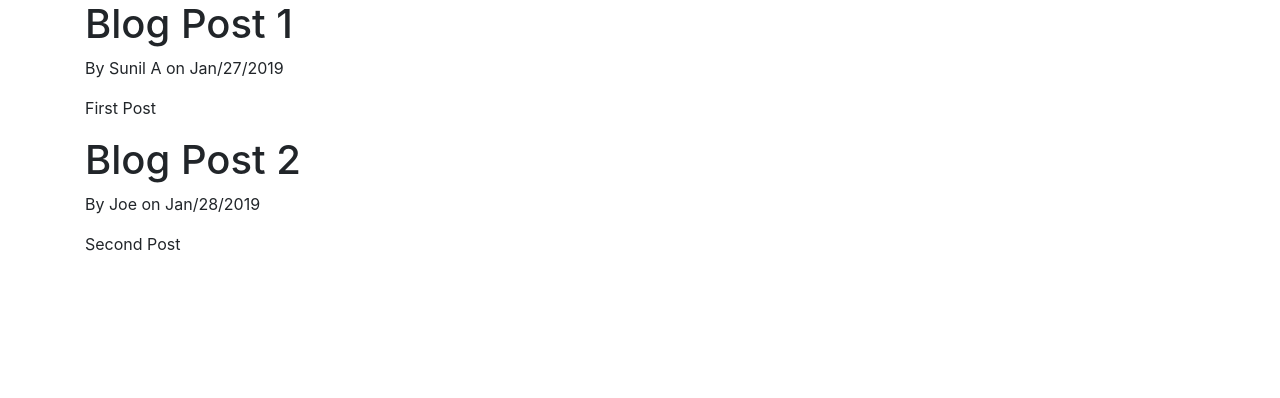
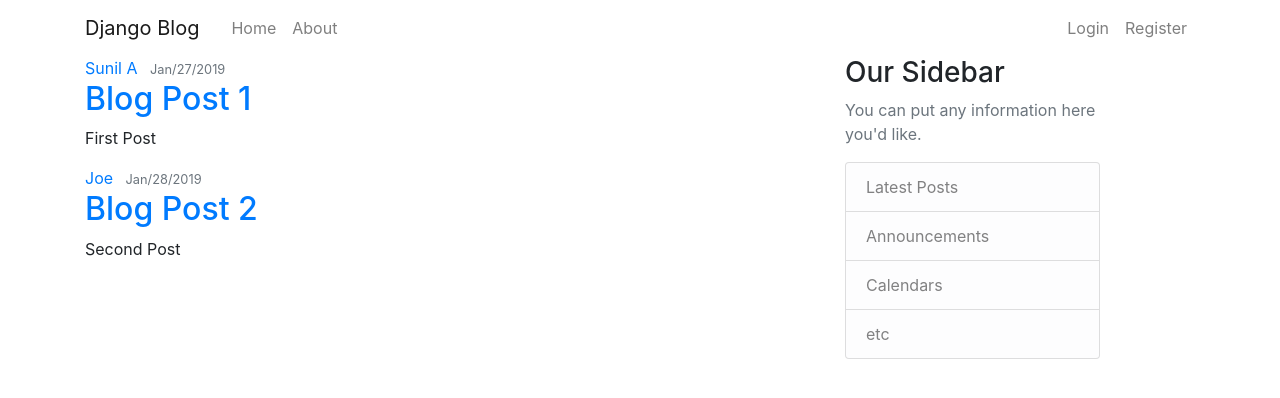
Before and after one commit to samperay/django-blog, a Django app: page / in a window 1280 px wide. Shown: the top 398 px of the page. Run offline with Django 3.2, Linux system fonts and the light colour scheme; some libraries are stand-ins or nearby versions.

Commit message:
added static webpages for home and about

```diff
--- a/django_project/blog/templates/blog/base.html
+++ b/django_project/blog/templates/blog/base.html
@@ -1,13 +1,10 @@
+{% load static %}
 <!DOCTYPE html>
-<html lang="en" dir="ltr">
+<html>
   <head>
-    <meta charset="utf-8">
-    <!-- Required meta tags -->
-    <meta charset="utf-8">
-    <meta name="viewport" content="width=device-width, initial-scale=1, shrink-to-fit=no">
-
     <!-- Bootstrap CSS -->
     <link rel="stylesheet" href="https://maxcdn.bootstrapcdn.com/bootstrap/4.0.0/css/bootstrap.min.css" integrity="sha384-Gn5384xqQ1aoWXA+058RXPxPg6fy4IWvTNh0E263XmFcJlSAwiGgFAW/dAiS6JXm" crossorigin="anonymous">
+    <link rel="stylesheet" href="{% static 'blog/main.css' %}>
 
     {% if title %}
         <title>Django Blog-{{ title }}</title>
@@ -15,13 +12,54 @@
         <title>Django Blog</title>
     {% endif %}
   </head>
+
   <body>
-    <div class="container">
-      {% block content %}{% endblock %}
-    </div>
+    <header class="site-header">
+      <nav class="navbar navbar-expand-md navbar-light">
+        <div class="container">
+          <a class="navbar-brand mr-4" href="/">Django Blog</a>
+          <button class="navbar-toggler" type="button" data-toggle="collapse" data-target="#navbarToggle" aria-controls="navbarToggle" aria-expanded="false" aria-label="Toggle navigation">
+          <span class="navbar-toggler-icon"></span>
+          </button>
+          <div class="collapse navbar-collapse" id="navbarToggle">
+            <div class="navbar-nav mr-auto">
+              <a class="nav-item nav-link" href="{% url 'blog-home' %}">Home</a>
+              <a class="nav-item nav-link" href="{% url 'blog-about' %}">About</a>
+            </div>
+            <!-- Navbar Right Side -->
+            <div class="navbar-nav">
+              <a class="nav-item nav-link" href="#">Login</a>
+              <a class="nav-item nav-link" href="#">Register</a>
+            </div>
+          </div>
+        </div>
+      </nav>
+    </header>
+
+    <main role="main" class="container">
+      <div class="row">
+        <div class="col-md-8">
+          {% block content %} {% endblock %}
+        </div>
+        <div class="col-md-3">
+          <div class="content-section">
+            <h3>Our Sidebar</h3>
+            <p class='text-muted'>You can put any information here you'd like.
+              <ul class="list-group">
+                <li class="list-group-item list-group-item-light">Latest Posts</li>
+                <li class="list-group-item list-group-item-light">Announcements</li>
+                <li class="list-group-item list-group-item-light">Calendars</li>
+                <li class="list-group-item list-group-item-light">etc</li>
+              </ul>
+            </p>
+          </div>
+        </div>
+      </div>
+    </main>
 
     <script src="https://code.jquery.com/jquery-3.2.1.slim.min.js" integrity="sha384-KJ3o2DKtIkvYIK3UENzmM7KCkRr/rE9/Qpg6aAZGJwFDMVNA/GpGFF93hXpG5KkN" crossorigin="anonymous"></script>
     <script src="https://cdnjs.cloudflare.com/ajax/libs/popper.js/1.12.9/umd/popper.min.js" integrity="sha384-ApNbgh9B+Y1QKtv3Rn7W3mgPxhU9K/ScQsAP7hUibX39j7fakFPskvXusvfa0b4Q" crossorigin="anonymous"></script>
     <script src="https://maxcdn.bootstrapcdn.com/bootstrap/4.0.0/js/bootstrap.min.js" integrity="sha384-JZR6Spejh4U02d8jOt6vLEHfe/JQGiRRSQQxSfFWpi1MquVdAyjUar5+76PVCmYl" crossorigin="anonymous"></script>
+
   </body>
 </html>
--- a/django_project/blog/templates/blog/home.html
+++ b/django_project/blog/templates/blog/home.html
@@ -1,8 +1,15 @@
 {% extends "blog/base.html" %}
 {% block content %}
   {% for post in posts %}
-    <h1> {{ post.title }} </h1>
-    <p> By {{ post.author }} on {{ post.date_posted }} </p>
-    <p> {{ post.content }} </p>
+    <article class="media content-section">
+      <div class="media-body">
+        <div class="article-metadata">
+          <a class="mr-2" href="#">{{ post.author }}</a>
+          <small class="text-muted">{{ post.date_posted }}</small>
+        </div>
+        <h2><a class="article-title" href="#">{{ post.title }}</a></h2>
+        <p class="article-content">{{ post.content }}</p>
+      </div>
+    </article>
   {% endfor %}
 {% endblock content %}
```
